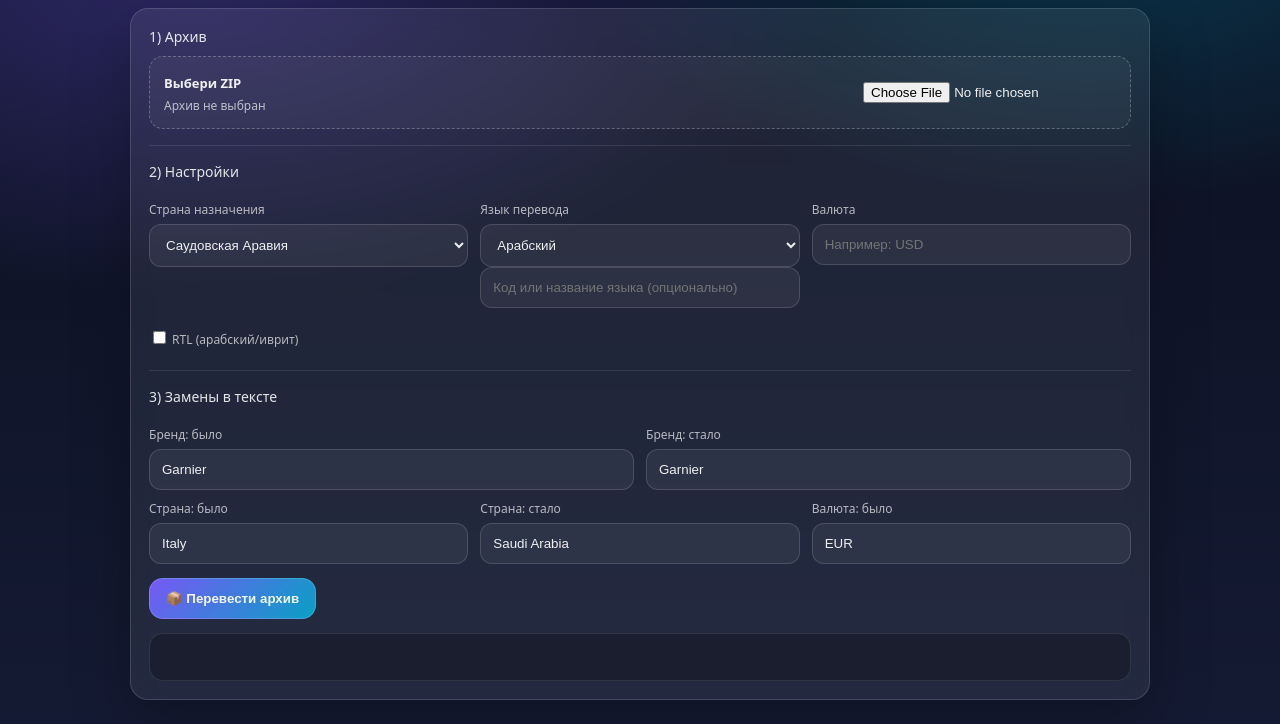
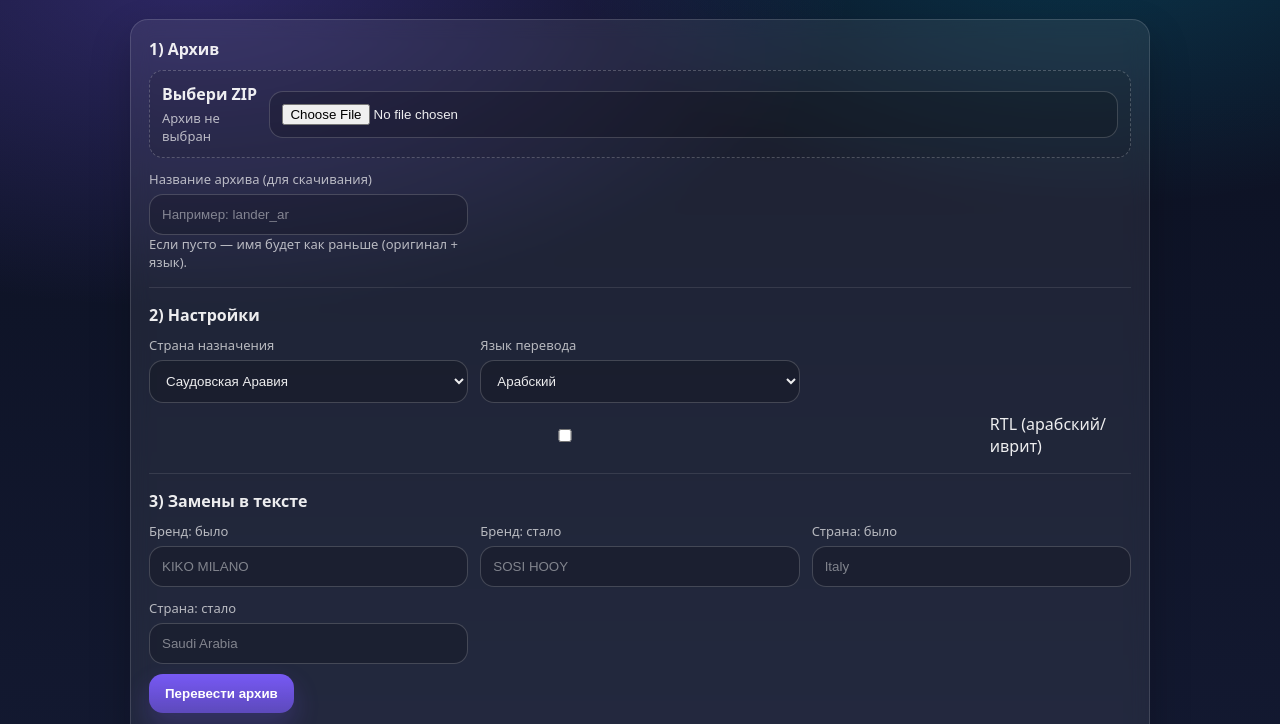
Before and after one commit to inkedtraff-del/zip-translator, a website: page index.html in a window 1280 px wide. Shown: the part 123-847 px from the top of the page. Drawn offline with nearby package versions, Linux system fonts and the light colour scheme.

Commit message:
Update index.html

```diff
--- a/index.html
+++ b/index.html
@@ -2,23 +2,23 @@
 <html lang="ru">
 <head>
   <meta charset="utf-8" />
-  <meta name="viewport" content="width=device-width, initial-scale=1" />
+  <meta name="viewport" content="width=device-width,initial-scale=1" />
   <title>INKED TRANSLATOR PRO 3000</title>
   <style>
     :root{
       --bg1:#0b1020;
       --bg2:#141a33;
-      --card: rgba(255,255,255,.07);
-      --stroke: rgba(255,255,255,.14);
-      --text: rgba(255,255,255,.92);
-      --muted: rgba(255,255,255,.68);
+      --card:rgba(255,255,255,.07);
+      --stroke:rgba(255,255,255,.14);
+      --text:rgba(255,255,255,.92);
+      --muted:rgba(255,255,255,.68);
       --accent:#7c5cff;
       --accent2:#00d4ff;
     }
-    *{ box-sizing:border-box; }
+    *{box-sizing:border-box}
     body{
       margin:0;
-      font-family: ui-sans-serif, system-ui, -apple-system, Segoe UI, Roboto, Arial, "Apple Color Emoji","Segoe UI Emoji";
+      font-family: ui-sans-serif, system-ui, -apple-system, Segoe UI, Roboto, Arial;
       color:var(--text);
       background:
         radial-gradient(1200px 600px at 15% 10%, rgba(124,92,255,.30), transparent 55%),
@@ -27,164 +27,185 @@
       min-height:100vh;
       padding:44px 18px;
     }
-    .wrap{ max-width:1020px; margin:0 auto; }
-    .top{ display:flex; justify-content:space-between; align-items:flex-start; gap:16px; flex-wrap:wrap; margin-bottom:18px; }
-    h1{ font-size:28px; margin:0; letter-spacing:.2px; }
-    .sub{ margin-top:8px; color:var(--muted); max-width:760px; line-height:1.45; }
+    .wrap{max-width:1020px;margin:0 auto}
+    h1{margin:0 0 8px;font-size:34px;letter-spacing:.5px}
+    .sub{margin:0 0 22px;color:var(--muted)}
     .card{
       background:var(--card);
       border:1px solid var(--stroke);
       border-radius:18px;
       padding:18px;
-      box-shadow: 0 20px 60px rgba(0,0,0,.25);
       backdrop-filter: blur(10px);
+      box-shadow: 0 18px 40px rgba(0,0,0,.22);
     }
-    .section-title{ font-size:14px; margin:0 0 10px; color: rgba(255,255,255,.88); }
-    .row{ display:flex; gap:12px; flex-wrap:wrap; }
-    .col{ flex:1; min-width:240px; }
-    label{ display:block; font-size:12px; color:var(--muted); margin:10px 0 6px; }
-    select, input[type="text"]{
+    .sectionTitle{font-weight:800;margin:0 0 10px}
+    .hr{height:1px;background:rgba(255,255,255,.10);margin:16px 0}
+    .grid{
+      display:grid;
+      grid-template-columns: 1fr 1fr 1fr;
+      gap:12px;
+    }
+    @media (max-width: 900px){
+      .grid{grid-template-columns:1fr}
+    }
+    .field label{
+      display:block;
+      font-size:13px;
+      color:var(--muted);
+      margin:0 0 6px;
+    }
+    input, select{
       width:100%;
       padding:12px 12px;
-      border-radius:12px;
-      background:rgba(255,255,255,.06);
-      border:1px solid rgba(255,255,255,.14);
+      border-radius:14px;
+      border:1px solid rgba(255,255,255,.18);
+      background:rgba(0,0,0,.18);
       color:var(--text);
       outline:none;
     }
-    select:focus, input[type="text"]:focus{
-      border-color: rgba(124,92,255,.55);
-      box-shadow: 0 0 0 3px rgba(124,92,255,.20);
+    input::placeholder{color:rgba(255,255,255,.45)}
+    .row{
+      display:flex;
+      align-items:center;
+      justify-content:space-between;
+      gap:10px;
+      padding:12px;
+      border:1px dashed rgba(255,255,255,.22);
+      border-radius:14px;
+      background:rgba(0,0,0,.10);
     }
-    .hint{ font-size:12px; color:var(--muted); margin-top:6px; line-height:1.35; }
-    .filebox{
-      border:1px dashed rgba(255,255,255,.26);
-      background:rgba(255,255,255,.04);
-      border-radius:14px;
-      padding:14px;
-      display:flex; align-items:center; justify-content:space-between; gap:12px;
-    }
-    .filebox strong{ font-size:13px; }
-    .filebox .name{ color:var(--muted); font-size:12px; margin-top:4px; }
-    .hr{ height:1px; background:rgba(255,255,255,.10); margin:16px 0; }
-    .actions{ display:flex; gap:12px; flex-wrap:wrap; margin-top:14px; align-items:center; }
-    .btn{
-      display:inline-flex; align-items:center; justify-content:center; gap:10px;
+    .rowLeft{display:flex;flex-direction:column;gap:4px}
+    .rowTitle{font-weight:800}
+    .rowHint{color:var(--muted);font-size:13px}
+    .btns{display:flex;gap:12px;flex-wrap:wrap;margin-top:10px}
+    button, a.btn{
+      border:none;
+      cursor:pointer;
       padding:12px 16px;
       border-radius:14px;
-      border:1px solid rgba(255,255,255,.16);
-      cursor:pointer;
       font-weight:800;
-      color:rgba(255,255,255,.92);
-      background: linear-gradient(135deg, rgba(124,92,255,.95), rgba(0,212,255,.70));
+      text-decoration:none;
+      display:inline-flex;
+      align-items:center;
+      justify-content:center;
+      gap:10px;
       user-select:none;
-      text-decoration:none;
     }
-    .btn.secondary{
-      background:rgba(255,255,255,.06);
-      font-weight:700;
+    #goZip{
+      background:linear-gradient(180deg, rgba(124,92,255,.95), rgba(124,92,255,.65));
+      color:white;
+      box-shadow:0 12px 26px rgba(124,92,255,.22);
     }
-    .pill{ display:inline-flex; gap:10px; align-items:center; padding:10px 12px; border-radius:14px;
-      background:rgba(255,255,255,.05); border:1px solid rgba(255,255,255,.12); color:var(--muted); font-size:12px; }
-    .pill input{ width:16px; height:16px; }
-    pre{
-      margin:14px 0 0;
-      padding:12px 12px;
+    #downloadZip{
+      display:none;
+      background:#25D366;
+      color:#0b1a12;
+      font-weight:900;
+      border:1px solid rgba(255,255,255,.10);
+      box-shadow:0 10px 28px rgba(37,211,102,.25);
+      animation: waPulse 1.6s ease-in-out infinite;
+      transition:transform .15s ease, filter .15s ease;
+    }
+    #downloadZip:hover{transform:translateY(-1px) scale(1.02); filter:brightness(1.05)}
+    @keyframes waPulse{
+      0%   { box-shadow:0 0 0 0 rgba(37,211,102,.55), 0 10px 28px rgba(37,211,102,.20); }
+      70%  { box-shadow:0 0 0 14px rgba(37,211,102,0), 0 10px 28px rgba(37,211,102,.20); }
+      100% { box-shadow:0 0 0 0 rgba(37,211,102,0), 0 10px 28px rgba(37,211,102,.20); }
+    }
+    .status{
+      margin-top:14px;
+      white-space:pre-line;
+      color:rgba(255,255,255,.85);
+      padding:14px;
       border-radius:14px;
-      background:rgba(0,0,0,.25);
+      background:rgba(0,0,0,.14);
       border:1px solid rgba(255,255,255,.10);
-      color: rgba(255,255,255,.86);
-      overflow:auto;
-      min-height:48px;
-      white-space:pre-wrap;
+      min-height:56px;
     }
-    .grid{ display:grid; grid-template-columns: 1fr; gap:16px; }
+    .small{font-size:13px;color:var(--muted)}
+    .checkboxRow{display:flex;align-items:center;gap:10px;margin-top:10px}
   </style>
 </head>
+
 <body>
 <div class="wrap">
-    <div class="top">
-      <div>
   <h1>INKED TRANSLATOR PRO 3000</h1>
-        <div class="sub">Загрузи ZIP с проектом, выбери язык и скачай архив с переводом.</div>
+  <p class="sub">Загрузи ZIP с проектом, выбери язык и скачай архив с переводом.</p>
+
+  <div class="card">
+    <div class="sectionTitle">1) Архив</div>
+
+    <div class="row">
+      <div class="rowLeft">
+        <div class="rowTitle">Выбери ZIP</div>
+        <div id="zipName" class="rowHint">Архив не выбран</div>
       </div>
+      <input id="zip" type="file" accept=".zip" />
     </div>
 
+    <div style="height:12px"></div>
+
     <div class="grid">
-      <div class="card">
-  <div class="section-title">1) Архив</div>
-  <div class="filebox">
-    <div>
-      <strong>Выбери ZIP</strong>
-      <div class="name" id="zipName">Архив не выбран</div>
-    </div>
-    <input type="file" id="zip" accept=".zip" />
-  </div>
-
-  <div class="hr"></div>
-
-  <div class="section-title">2) Настройки</div>
-  <div class="row">
-    <div class="col">
-      <label>Страна назначения</label>
-      <select id="country"></select>
-    </div>
-    <div class="col">
-      <label>Язык перевода</label>
-      <select id="lang"></select>
-      <input type="text" id="langCustom" placeholder="Код или название языка (опционально)" />
-    </div>
-    <div class="col">
-      <label>Валюта</label>
-      <input type="text" id="currency" placeholder="Например: USD" />
-    </div>
-  </div>
-
-  <div class="row" style="margin-top:10px;">
-    <div class="col">
-      <label class="check">
-        <input type="checkbox" id="rtl" />
-        RTL (арабский/иврит)
-      </label>
+      <div class="field">
+        <label>Название архива (для скачивания)</label>
+        <input id="outName" type="text" placeholder="Например: lander_ar" />
+        <div class="small">Если пусто — имя будет как раньше (оригинал + язык).</div>
       </div>
     </div>
 
     <div class="hr"></div>
 
-  <div class="section-title">3) Замены в тексте</div>
-  <div class="row">
-    <div class="col">
-      <label>Бренд: было</label>
-      <input type="text" id="fromBrand" value="Garnier" />
+    <div class="sectionTitle">2) Настройки</div>
+    <div class="grid">
+      <div class="field">
+        <label>Страна назначения</label>
+        <select id="country"></select>
       </div>
-    <div class="col">
-      <label>Бренд: стало</label>
-      <input type="text" id="toBrand" value="Garnier" />
+
+      <div class="field">
+        <label>Язык перевода</label>
+        <select id="lang"></select>
       </div>
     </div>
 
-  <div class="row">
-    <div class="col">
+    <div class="checkboxRow">
+      <input id="rtl" type="checkbox" />
+      <label for="rtl">RTL (арабский/иврит)</label>
+    </div>
+
+    <div class="hr"></div>
+
+    <div class="sectionTitle">3) Замены в тексте</div>
+    <div class="grid">
+      <div class="field">
+        <label>Бренд: было</label>
+        <input id="fromBrand" type="text" placeholder="KIKO MILANO" />
+      </div>
+      <div class="field">
+        <label>Бренд: стало</label>
+        <input id="toBrand" type="text" placeholder="SOSI HOOY" />
+      </div>
+      <div class="field">
         <label>Страна: было</label>
-      <input type="text" id="fromCountry" value="Italy" />
+        <input id="fromCountry" type="text" placeholder="Italy" />
       </div>
-    <div class="col">
+      <div class="field">
         <label>Страна: стало</label>
-      <input type="text" id="toCountry" value="Saudi Arabia" />
-    </div>
-    <div class="col">
-      <label>Валюта: было</label>
-      <input type="text" id="fromCurrency" value="EUR" />
+        <input id="toCountry" type="text" placeholder="Saudi Arabia" />
       </div>
     </div>
 
-  <div class="actions">
-    <button class="btn" id="goZip">📦 Перевести архив</button>
-    <a class="btn secondary" id="downloadZip" style="display:none;" href="#">Скачать архив</a>
+    <div class="btns">
+      <button id="goZip">Перевести архив</button>
+      <a id="downloadZip" class="btn" href="#">Скачать архив</a>
     </div>
 
-  <pre id="statusZip"></pre>
-</div></div>
+    <div id="statusZip" class="status">—</div>
+  </div>
+
+  <p class="small" style="margin-top:14px">
+    Поддерживает перевод HTML + безопасный перевод текста в JS (только UI-строки).
+  </p>
 
   <script src="https://cdn.jsdelivr.net/npm/jszip@3.10.1/dist/jszip.min.js"></script>
   <script type="module" src="/assets/app.js"></script>
```
Lines whose indentation alone changed are shown as unchanged.
